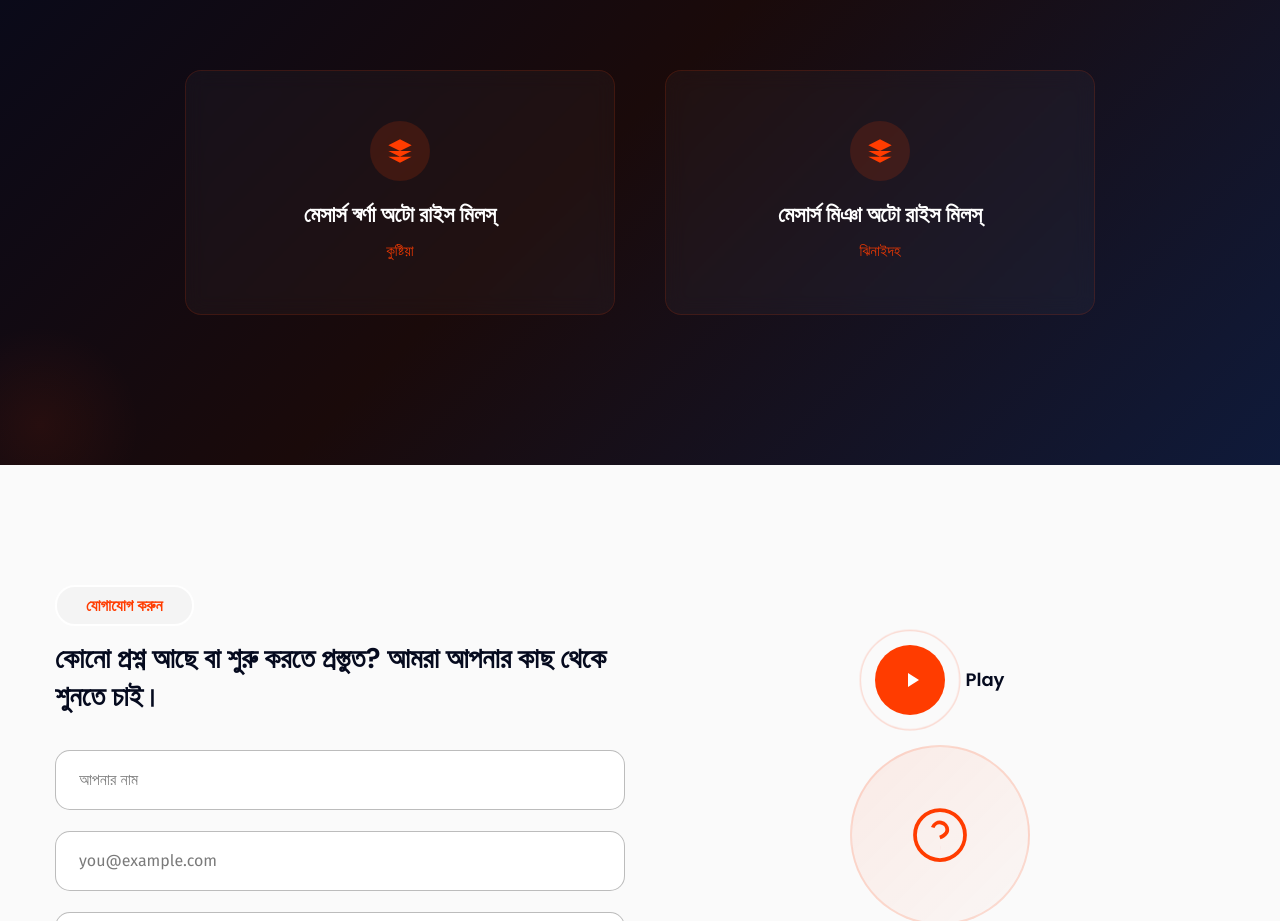
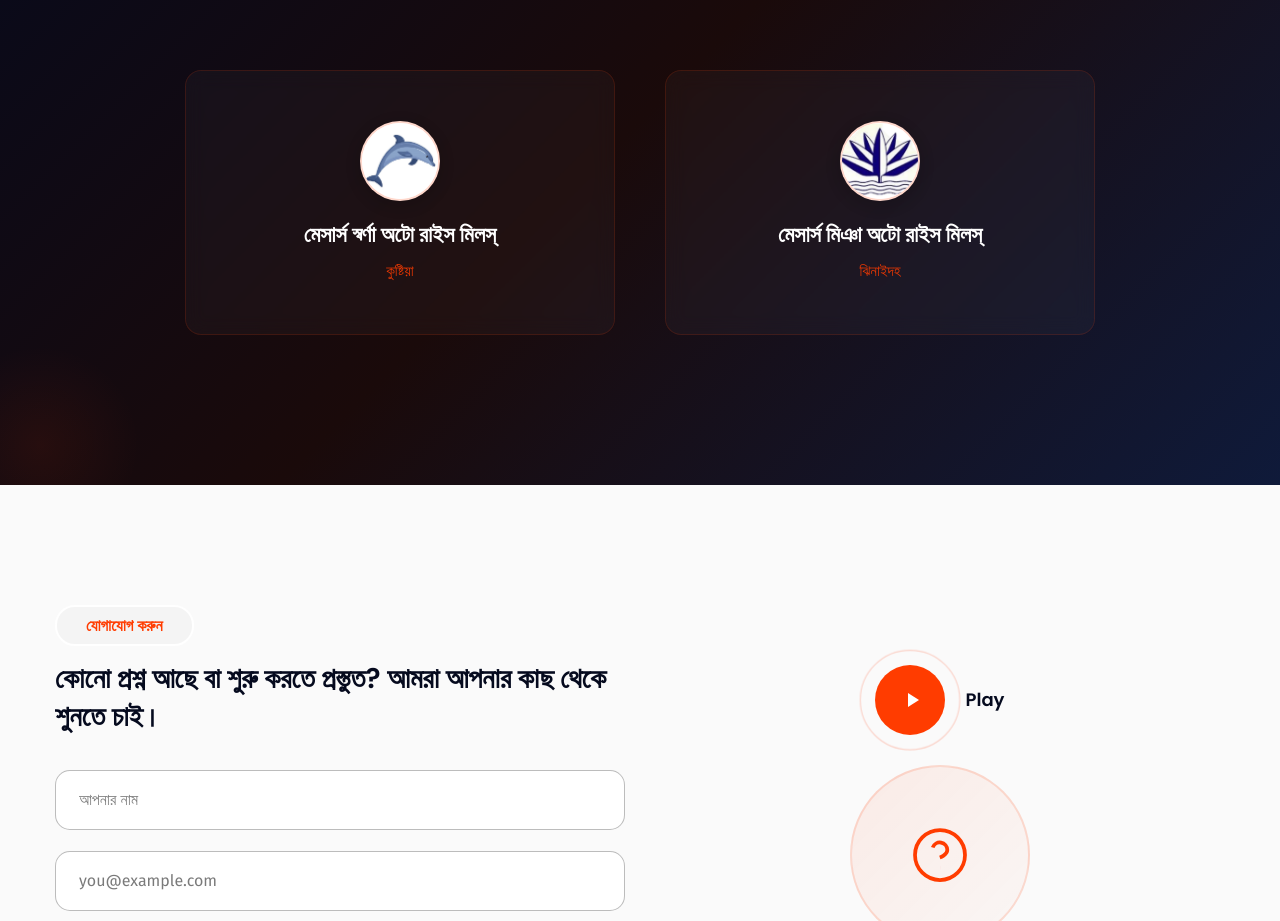
Before and after one commit to iAtikurRahman/badhon-byte, a Next.js app: page / in a window 1280 px wide. Shown: the part 3100-4021 px from the top of the page. Built offline with nearby package versions, Linux system fonts and the light colour scheme.

Commit message:
Add new image file 'sorna.jpg' with metadata and description

```diff
--- a/app/page.tsx
+++ b/app/page.tsx
@@ -348,8 +348,8 @@ export default function Home() {
             </div>
             <div style={{ display: 'flex', flexWrap: 'wrap', justifyContent: 'center', gap: '30px' }}>
               {[
-                'মেসার্স স্বর্ণা অটো রাইস মিলস্, কুষ্টিয়া',
-                'মেসার্স মিঞা অটো রাইস মিলস্, ঝিনাইদহ',
+                { name: 'মেসার্স স্বর্ণা অটো রাইস মিলস্, কুষ্টিয়া', logo: '/sorna.jpg' },
+                { name: 'মেসার্স মিঞা অটো রাইস মিলস্, ঝিনাইদহ', logo: '/mia.jpeg' },
               ].map((client, i) => (
                 <div key={i} className="client-card" style={{ flex: '0 0 450px' }}>
                   <div className="testi-box">
@@ -364,20 +364,22 @@ export default function Home() {
                     onMouseEnter={(e) => { e.currentTarget.style.background = 'rgba(255,60,0,0.08)'; e.currentTarget.style.borderColor = 'rgba(255,60,0,0.4)'; e.currentTarget.style.transform = 'translateY(-4px)' }}
                     onMouseLeave={(e) => { e.currentTarget.style.background = 'rgba(255,255,255,0.03)'; e.currentTarget.style.borderColor = 'rgba(255,60,0,0.15)'; e.currentTarget.style.transform = 'translateY(0)' }}>
                       <div style={{
-                        width: '60px', height: '60px', borderRadius: '50%',
-                        background: 'rgba(255,60,0,0.15)',
+                        width: '80px', height: '80px', borderRadius: '50%',
+                        background: '#fff',
                         display: 'flex', alignItems: 'center', justifyContent: 'center',
                         margin: '0 auto 20px',
+                        overflow: 'hidden',
+                        border: '2px solid rgba(255,60,0,0.2)',
+                        boxShadow: '0 4px 15px rgba(0,0,0,0.2)',
                       }}>
-                        <svg width="28" height="28" viewBox="0 0 24 24" fill="#ff3c00">
-                          <path d="M12 2L2 7l10 5 10-5-10-5zM2 17l10 5 10-5M2 12l10 5 10-5" />
-                        </svg>
+                        <img src={client.logo} alt={client.name.split(',')[0]}
+                          style={{ width: '100%', height: '100%', objectFit: 'cover' }} />
                       </div>
                       <h3 className="testi-title" style={{ fontSize: '22px', color: '#fff', margin: '0 0 8px', fontWeight: 600 }}>
-                        {client.split(',')[0]}
+                        {client.name.split(',')[0]}
                       </h3>
                       <p style={{ color: '#ff3c00', fontSize: '15px', margin: 0, fontWeight: 500, opacity: 0.9 }}>
-                        {client.split(',').slice(1).join(',').trim()}
+                        {client.name.split(',').slice(1).join(',').trim()}
                       </p>
                     </div>
                   </div>
```
Also changed, not shown: public/mia.jpeg (added), public/sorna.jpg (added).
